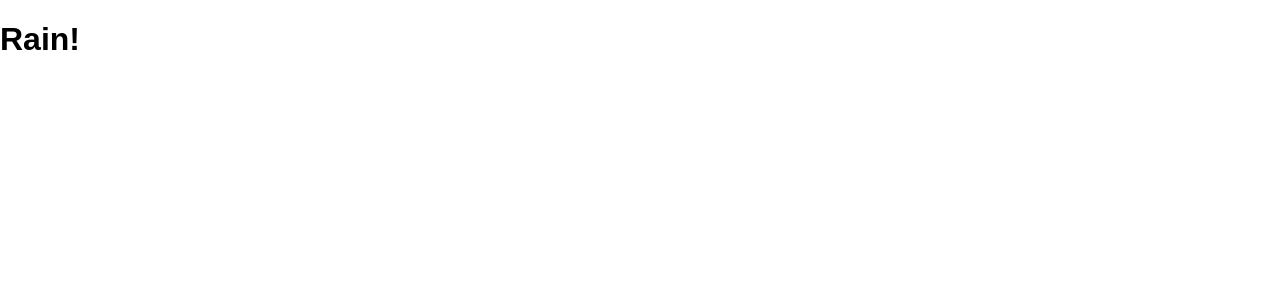
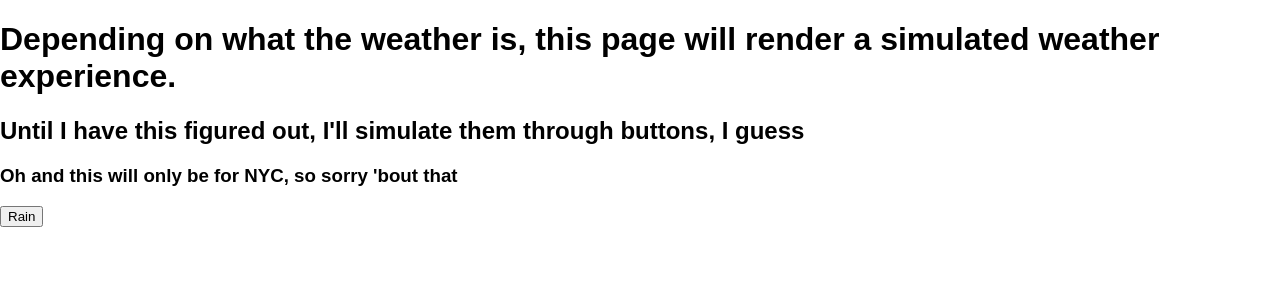
Before and after one commit to lanachiad/weatherland, a React (Create React App) app: page / in a window 1280 px wide. Shown: the top 300 px of the page. Built offline with nearby package versions, Linux system fonts and the light colour scheme.

Commit message:
Revert back to original content, add Rain button

```diff
--- a/src/App.js
+++ b/src/App.js
@@ -5,7 +5,10 @@ class App extends Component {
   render() {
     return (
       <div className="App">
-        <Rain />
+        <h1>Depending on what the weather is, this page will render a simulated weather experience.</h1>
+        <h2>Until I have this figured out, I'll simulate them through buttons, I guess</h2>
+        <h3>Oh and this will only be for NYC, so sorry 'bout that</h3>
+        <button>Rain</button>
       </div>
     );
   }
```
